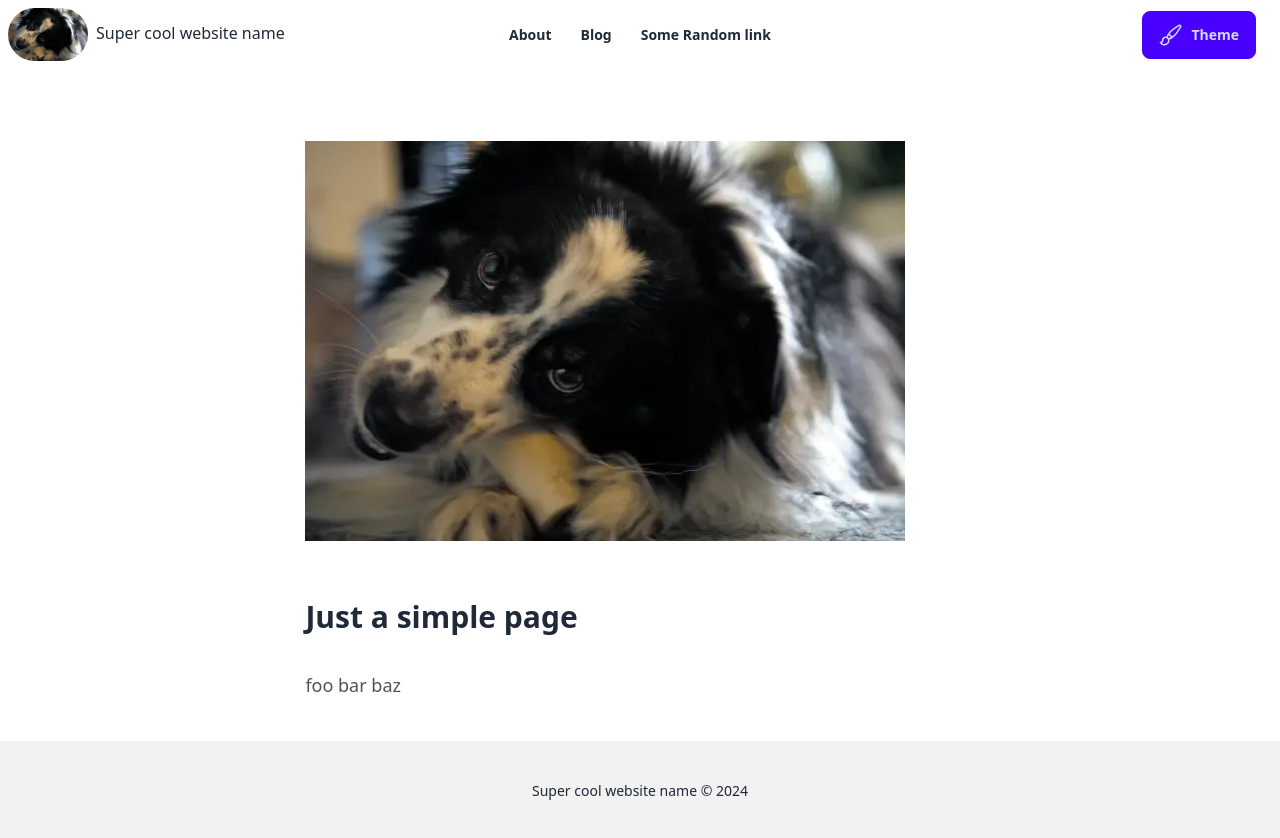
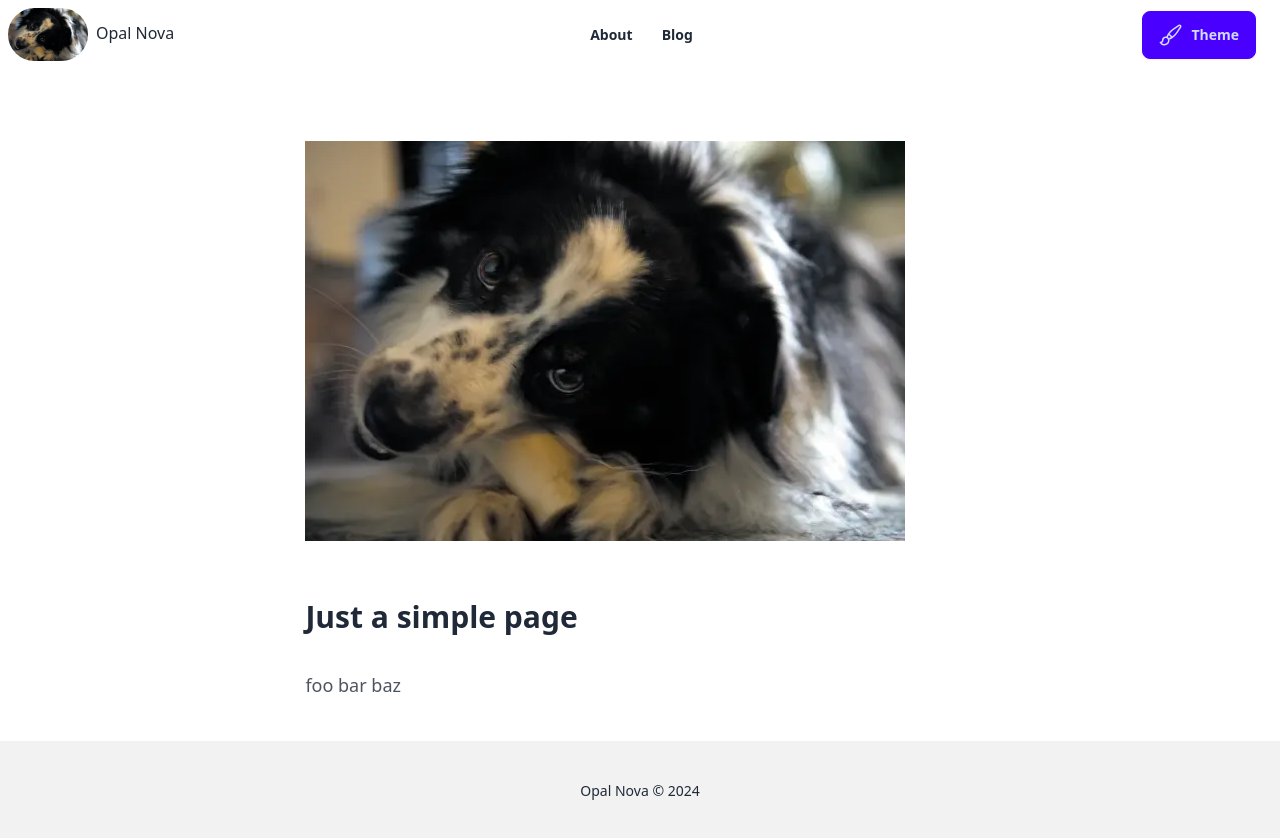
Before and after one commit to opal-nova/opal-nova.github.io, a plain HTML site: page about.html in a window 1280 px wide. Drawn offline with Linux system fonts and the light colour scheme.

Commit message:
deploy: 69ba5c25adb4ee9dc1996db37c01fcbf0f4e0b55

```diff
--- a/about.html
+++ b/about.html
@@ -5,7 +5,7 @@
     <meta http-equiv="x-ua-compatible" content="ie=edge">
     <meta name="viewport" content="width=device-width, initial-scale=1">
     <meta name="description" content="This is an about page">
-    <title>About | Super cool website name</title>
+    <title>About | Opal Nova</title>
     <link rel="preload" type="text/css" as="style" href="/assets/app.css">
     <link rel="stylesheet" type="text/css" href="/assets/app.css">
     <script rel="preload" type="text/javascript" src="/assets/app.js" as="script"></script>
@@ -42,18 +42,16 @@
 </li>
 
 
-<li><a href='http://google.com'>Some Random link</a></li>
-
           </ul>
         </div>
         <a href="/" class="-m-1.5 p-1.5">
           <span class="sr-only"></span>
-          <img class="w-20 rounded-full mr-2 inline" src="/assets/images/dog.webp" alt=""><span class="hidden lg:inline">Super cool website name</span>
+          <img class="w-20 rounded-full mr-2 inline" src="/assets/images/dog.webp" alt=""><span class="hidden lg:inline">Opal Nova</span>
         </a>
       </div>
 
       <div class="navbar-center flex lg:hidden text-center">
-Super cool website name
+Opal Nova
       </div>
 
       <div class="navbar-center hidden lg:flex">
@@ -68,8 +66,6 @@ Super cool website name
   </ul>
 </li>
 
-
-<li><a class='font-bold' href='http://google.com'>Some Random link</a></li>
 
         </ul>
       </div>
@@ -210,7 +206,7 @@ foo bar baz</p>
     </div>
     <footer class="footer footer-center p-10 bg-base-200 text-base-content">
       <aside>
-        <p>Super cool website name © 2024  </p>
+        <p>Opal Nova © 2024  </p>
       </aside>
     </footer>
   </body>
```
Also changed, not shown: blog.html (+4 -8 lines), index.html (+4 -8 lines), posts/2024/03-05-good-for-ya-music.html (+4 -8 lines), tags.html (+4 -8 lines), tags/music.html (+4 -8 lines).
